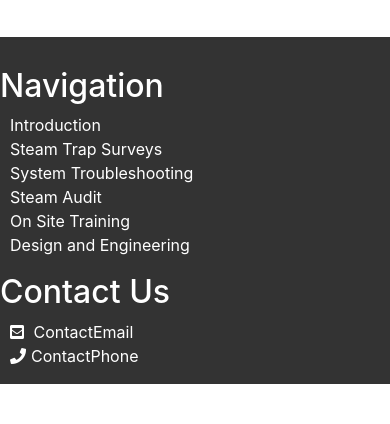
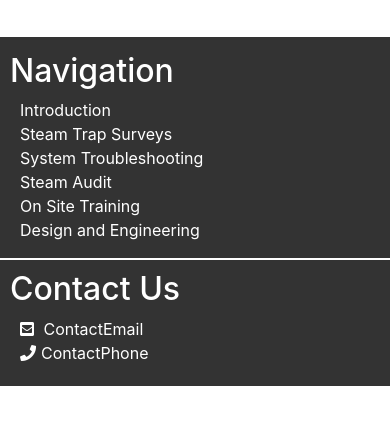
Before and after one commit to sas-canada/sas-canada.github.io, a plain HTML site: page introduction.html in a window 390 px wide. Shown: the part 264-688 px from the top of the page. Drawn offline with Linux system fonts and the light colour scheme.

Commit message:
footer done

```diff
--- a/CSS/common.css
+++ b/CSS/common.css
@@ -59,11 +59,19 @@
 
 .footer {
     margin-top: 15px;
-    padding-top: 30px;
+    padding-top: 15px;
+    padding-bottom: 5px;
     background-color: #333333;
 }
 .footer-section {
     padding: 0;
+}
+.footer-section:first-child {
+    padding-right: 30px;
+}
+.footer-section:last-child {
+    padding-left: 30px;
+    border-left: 2px solid white;
 }
 .footer-section h2, .footer-section li a {
     color: white;
@@ -110,6 +118,19 @@
         font-size: 18px;
     }
 
+    .row.footer .row {
+        display: block;
+    }
+
+    .footer-section, .footer-section:last-child {
+        padding-left: 10px;
+        border-left: none;
+    }
+    .footer-section:last-child {
+        border-top: 2px solid white;
+        padding-top: 10px;
+    }
+
     /*Override bootstrap stuff*/
     .btn-secondary:not(:disabled):not(.disabled).active, .btn-secondary:not(:disabled):not(.disabled):active, .show>.btn-secondary.dropdown-toggle {
 		color: white;
--- a/components/footer.html
+++ b/components/footer.html
@@ -1,6 +1,6 @@
 <div class="col-12">
 	<div class="row justify-content-center">
-		<div class="col-md-3 col-12 footer-section">
+		<div class="footer-section">
 			<h2>
 				Navigation
 			</h2>
@@ -26,7 +26,7 @@
 			</ul>
 		</div>
 
-		<div class="col-md-3 col-12 footer-section">
+		<div class="footer-section">
 			<h2>
 				Contact Us
 			</h2>
```
